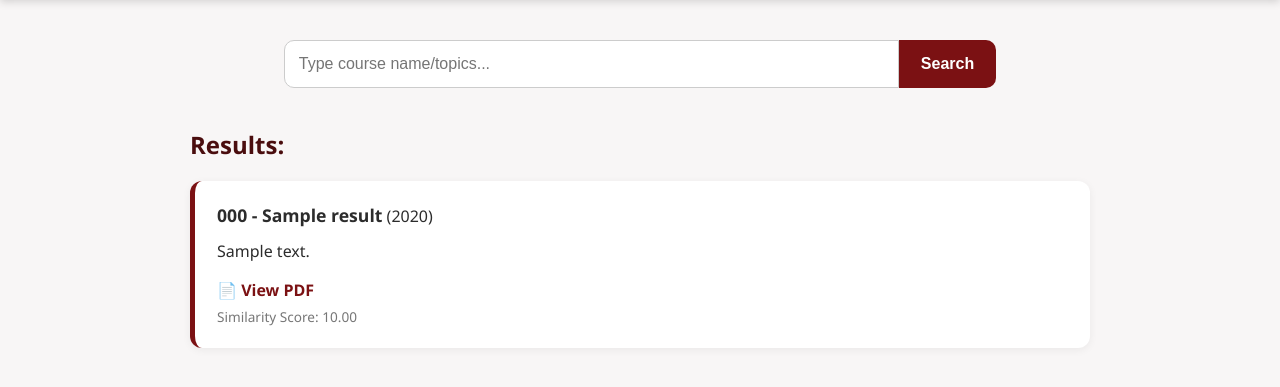
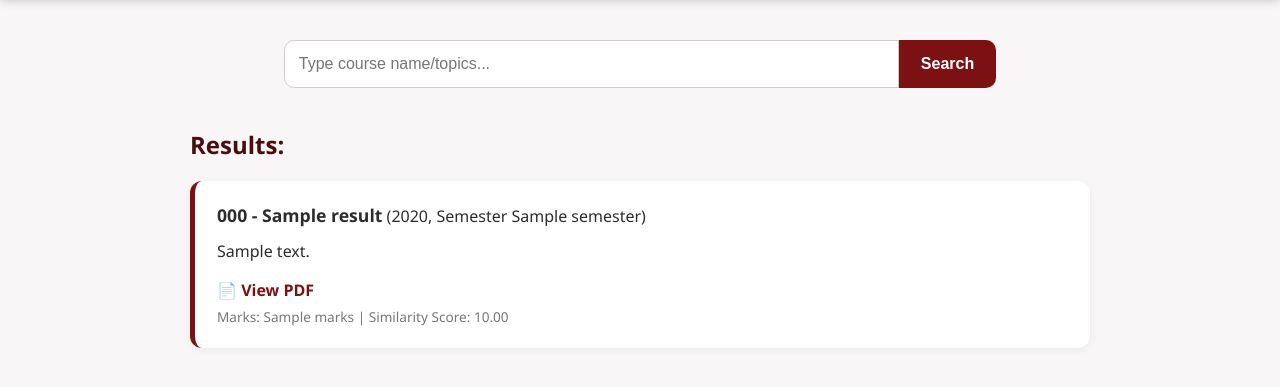
Before and after one commit to harshitar31/exam_rag, a Flask app: template templates/index.html in a window 1280 px wide. Shown: the part 93-480 px from the top of the page. Run offline with Flask 3, Linux system fonts and the light colour scheme; the template is opened without the code that fills it: most values are stand-ins (such as "Sample title", 1, 10 or a date in 2020); parts of the project's set-up code (start-up, migrations or seed data) failed here and were passed over.

Commit message:
added semester and marks

```diff
--- a/app.py
+++ b/app.py
@@ -15,23 +15,28 @@ model = SentenceTransformer(modules=[word_embedding_model, pooling_model])
 conn = sqlite3.connect("questions.db")
 cur = conn.cursor()
 rows = cur.execute("""
-    SELECT id, question_text, course_code, course_name, year, file_link, embedding
+    SELECT id, question_text, course_code, course_name, year, semester, marks, file_link, embedding
     FROM questions
 """).fetchall()
 conn.close()
 
-ids, texts, codes, names, years, links, embs = [], [], [], [], [], [], []
-for qid, qtext, ccode, cname, year, link, emb_json in rows:
+# Store data into lists
+ids, texts, codes, names, years, semesters, marks_list, links, embs = [], [], [], [], [], [], [], [], []
+for qid, qtext, ccode, cname, year, semester, marks, link, emb_json in rows:
     ids.append(qid)
     texts.append(qtext)
     codes.append(ccode)
     names.append(cname)
     years.append(year)
+    semesters.append(semester)
+    marks_list.append(marks)
     links.append(link)
     embs.append(np.array(json.loads(emb_json)))
+
 embs = np.vstack(embs)  # shape: (num_questions, dim)
 
 
+# Search function
 def search(query, top_k=10):
     q_emb = model.encode([query], normalize_embeddings=True)
     sims = cosine_similarity(q_emb, embs)[0]
@@ -40,16 +45,19 @@ def search(query, top_k=10):
     for i in top_idx:
         results.append({
             "id": ids[i],
-            "text": texts[i],
+            "question_text": texts[i],
             "course_code": codes[i],
             "course_name": names[i],
             "year": years[i],
-            "pdf_link": links[i],
+            "semester": semesters[i],
+            "marks": marks_list[i],
+            "file_link": links[i],
             "score": float(sims[i])
         })
     return results
 
 
+# Flask routes
 @app.route("/", methods=["GET", "POST"])
 def index():
     results = []
--- a/templates/index.html
+++ b/templates/index.html
@@ -128,10 +128,10 @@
             <h2>Results:</h2>
             {% for r in results %}
             <div class="card">
-                <b>{{ r.course_code }} - {{ r.course_name }}</b> ({{ r.year }})<br>
-                <p>{{ r.text }}</p>
-                <a href="{{ r.pdf_link }}" target="_blank">📄 View PDF</a>
-                <small>Similarity Score: {{ "%.2f"|format(r.score) }}</small>
+                <b>{{ r.course_code }} - {{ r.course_name }}</b> ({{ r.year }}, Semester {{ r.semester }})<br>
+                <p>{{ r.question_text }}</p>
+                <a href="{{ r.file_link }}" target="_blank">📄 View PDF</a>
+                <small>Marks: {{ r.marks }} | Similarity Score: {{ "%.2f"|format(r.score) }}</small>
             </div>
             {% endfor %}
         </div>
```
Also changed, not shown: databaseCreate.py (+12 -9 lines).
